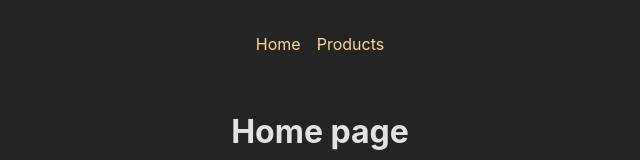
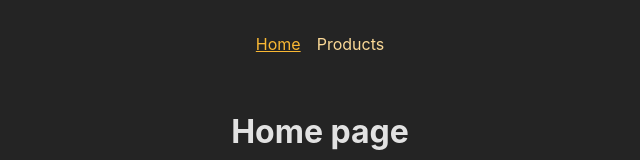
Before and after one commit to PraneethBunny123/react-router-basic, a React (Create React App) app: page / in a window 1280 px wide. Shown: the top 160 px of the page, without its empty margins (320-960 px from the left). Built offline with nearby package versions, Linux system fonts and the light colour scheme.

Commit message:
Changed Link to NavLink in MainNav component to added isActive css class arrow function to highlight the link when it is active

```diff
--- a/src/components/MainNav.js
+++ b/src/components/MainNav.js
@@ -1,4 +1,4 @@
-import { Link } from "react-router-dom"
+import { NavLink } from "react-router-dom"
 import classes from './MainNav.module.css'
 
 export default function MainNav() {
@@ -7,10 +7,22 @@
             <nav>
                 <ul className={classes.list}>
                     <li>
-                        <Link to='/'>Home</Link>
+                        <NavLink
+                            to='/'
+                            className={({isActive}) => isActive ? classes.active : undefined}
+                            end
+                        >
+                            Home
+                        </NavLink>
                     </li>
                     <li>
-                        <Link to='/products'>Products</Link>
+                        <NavLink
+                            to='/products'
+                            className={({isActive}) => isActive ? classes.active : undefined}
+                            end
+                        >
+                            Products
+                        </NavLink>
                     </li>
                 </ul>
             </nav>
```
